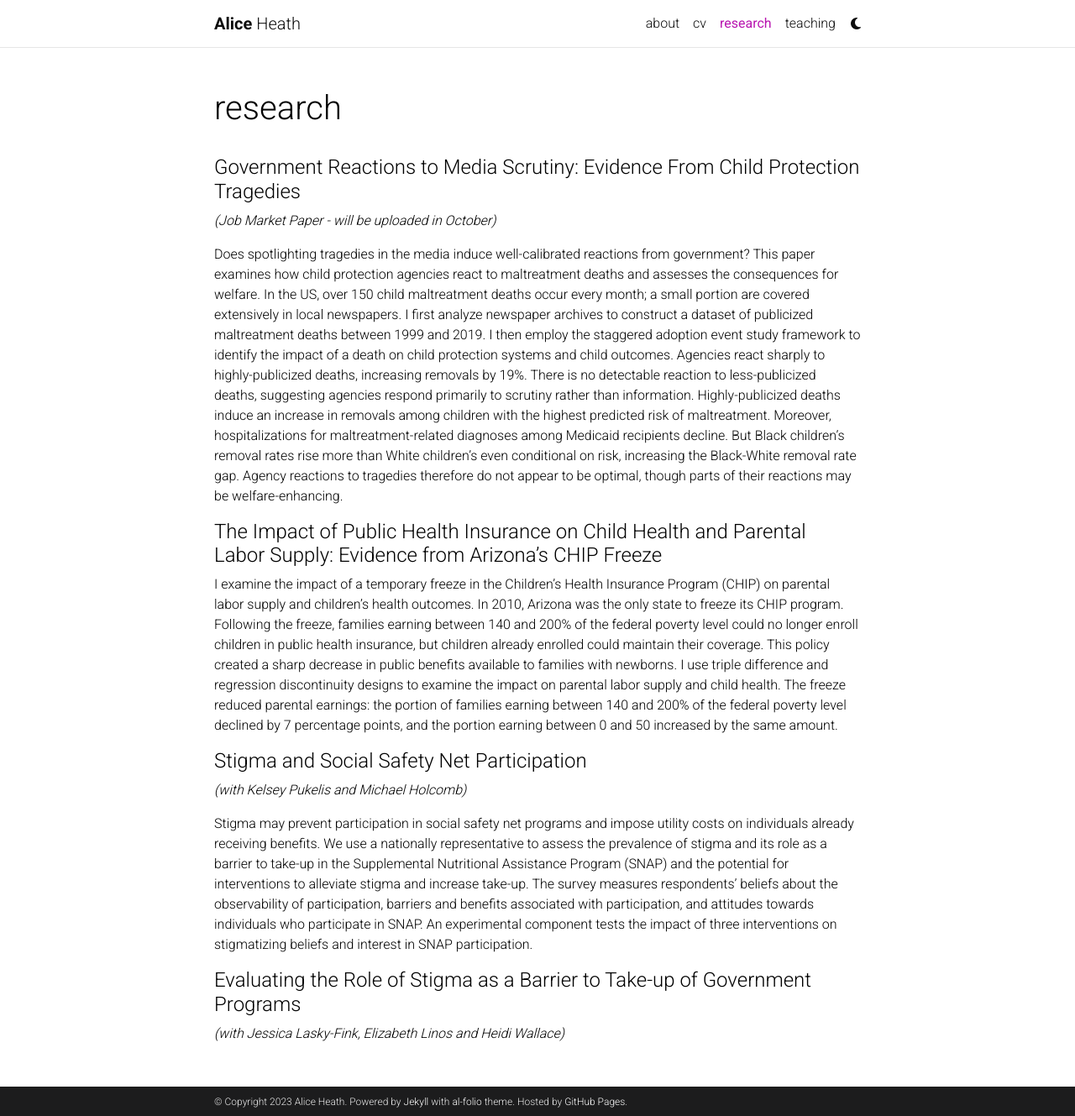
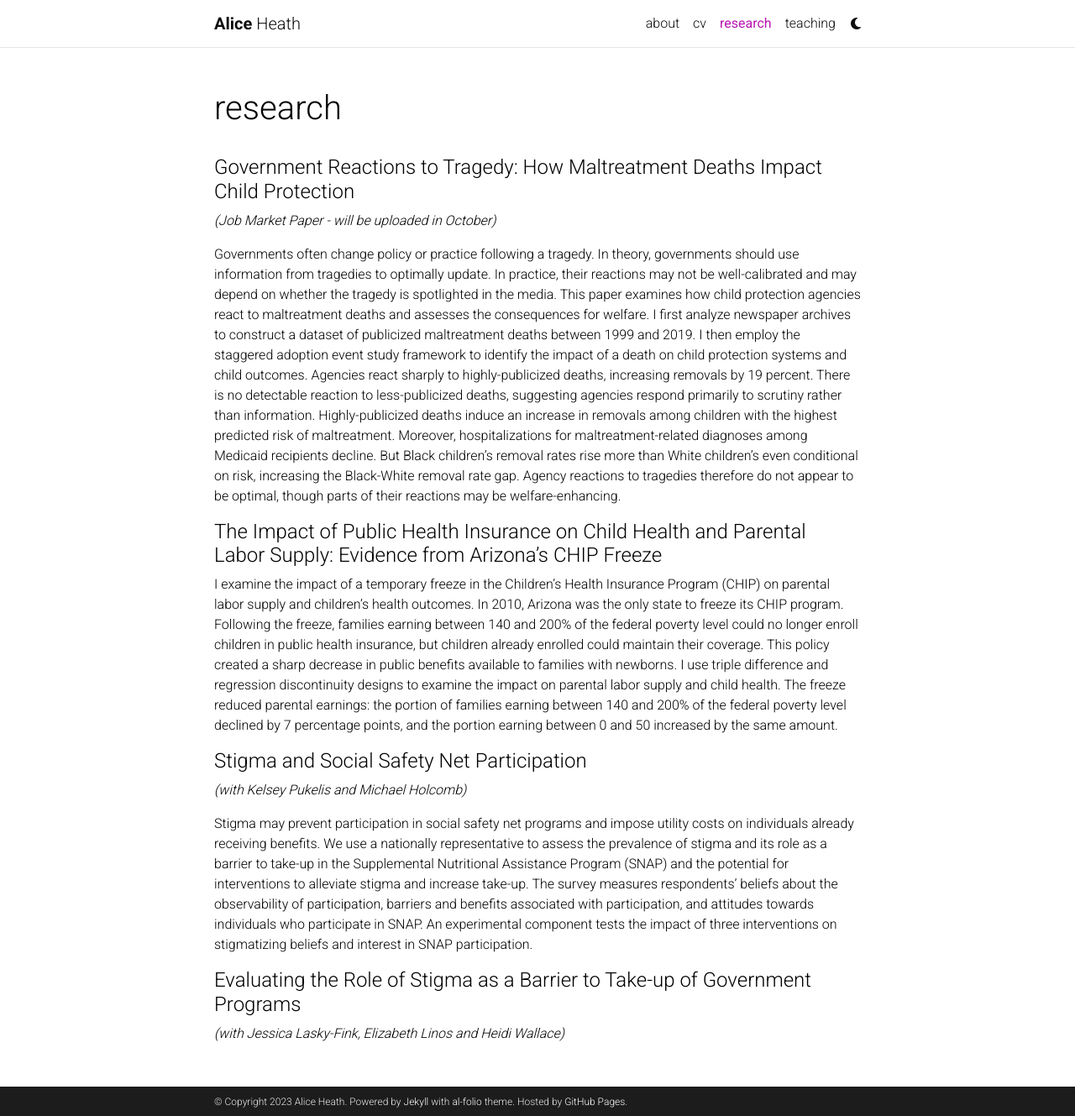
Before and after one commit to aliceheath/aliceheath.github.io, a Jekyll site: the page built from _pages/research.md, in a window 1280 px wide and 1329 px high. Shown: the whole window at 84% size. Built offline with Jekyll 4.4.1, drawn with Linux system fonts in a browser that asks for light colours; comment, search, counter and statistics services are not loaded; a style sheet for code colours, icons or effects is not loaded.

Commit message:
Udpdate JMP and abstract everywhere including title

```diff
--- a/_pages/research.md
+++ b/_pages/research.md
@@ -6,10 +6,10 @@
 nav_order: 1
 ---
 
-#### Government Reactions to Media Scrutiny: Evidence From Child Protection Tragedies
+#### Government Reactions to Tragedy: How Maltreatment Deaths Impact Child Protection
 *(Job Market Paper - will be uploaded in October)*
 
-Does spotlighting tragedies in the media induce well-calibrated reactions from government? This paper examines how child protection agencies react to maltreatment deaths and assesses the consequences for welfare. In the US, over 150 child maltreatment deaths occur every month; a small portion are covered extensively in local newspapers. I first analyze newspaper archives to construct a dataset of publicized maltreatment deaths between 1999 and 2019. I then employ the staggered adoption event study framework to identify the impact of a death on child protection systems and child outcomes. Agencies react sharply to highly-publicized deaths, increasing removals by 19%. There is no detectable reaction to less-publicized deaths, suggesting agencies respond primarily to scrutiny rather than information. Highly-publicized deaths induce an increase in removals among children with the highest predicted risk of maltreatment. Moreover, hospitalizations for maltreatment-related diagnoses among Medicaid recipients decline. But Black children's removal rates rise more than White children's even conditional on risk, increasing the Black-White removal rate gap. Agency reactions to tragedies therefore do not appear to be optimal, though parts of their reactions may be welfare-enhancing.
+Governments often change policy or practice following a tragedy. In theory, governments should use information from tragedies to optimally update. In practice, their reactions may not be well-calibrated and may depend on whether the tragedy is spotlighted in the media. This paper examines how child protection agencies react to maltreatment deaths and assesses the consequences for welfare. I first analyze newspaper archives to construct a dataset of publicized maltreatment deaths between 1999 and 2019. I then employ the staggered adoption event study framework to identify the impact of a death on child protection systems and child outcomes. Agencies react sharply to highly-publicized deaths, increasing removals by 19 percent. There is no detectable reaction to less-publicized deaths, suggesting agencies respond primarily to scrutiny rather than information. Highly-publicized deaths induce an increase in removals among children with the highest predicted risk of maltreatment. Moreover, hospitalizations for maltreatment-related diagnoses among Medicaid recipients decline. But Black children's removal rates rise more than White children's even conditional on risk, increasing the Black-White removal rate gap. Agency reactions to tragedies therefore do not appear to be optimal, though parts of their reactions may be welfare-enhancing.
 
 
 #### The Impact of Public Health Insurance on Child Health and Parental Labor Supply: Evidence from Arizona's CHIP Freeze
```
Also changed, not shown: 1 other file.
